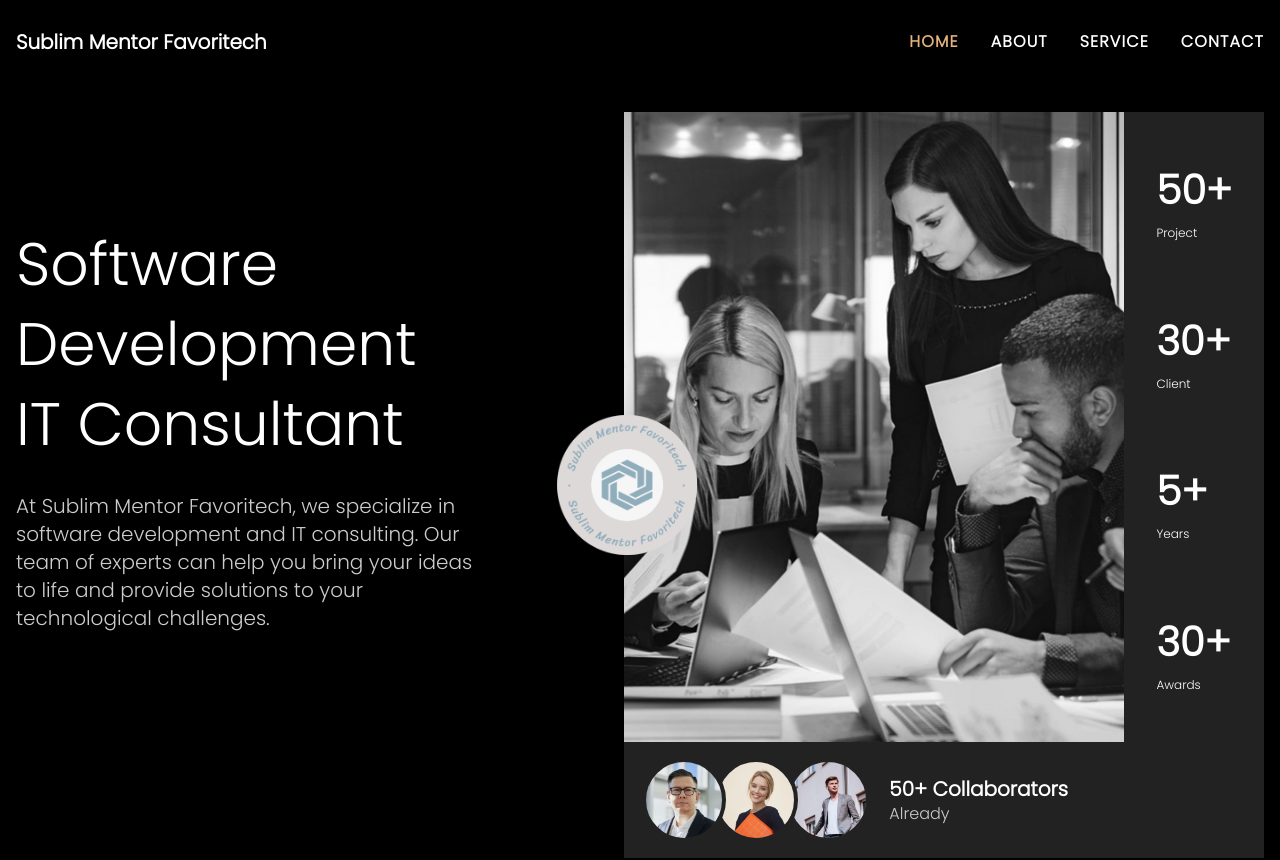
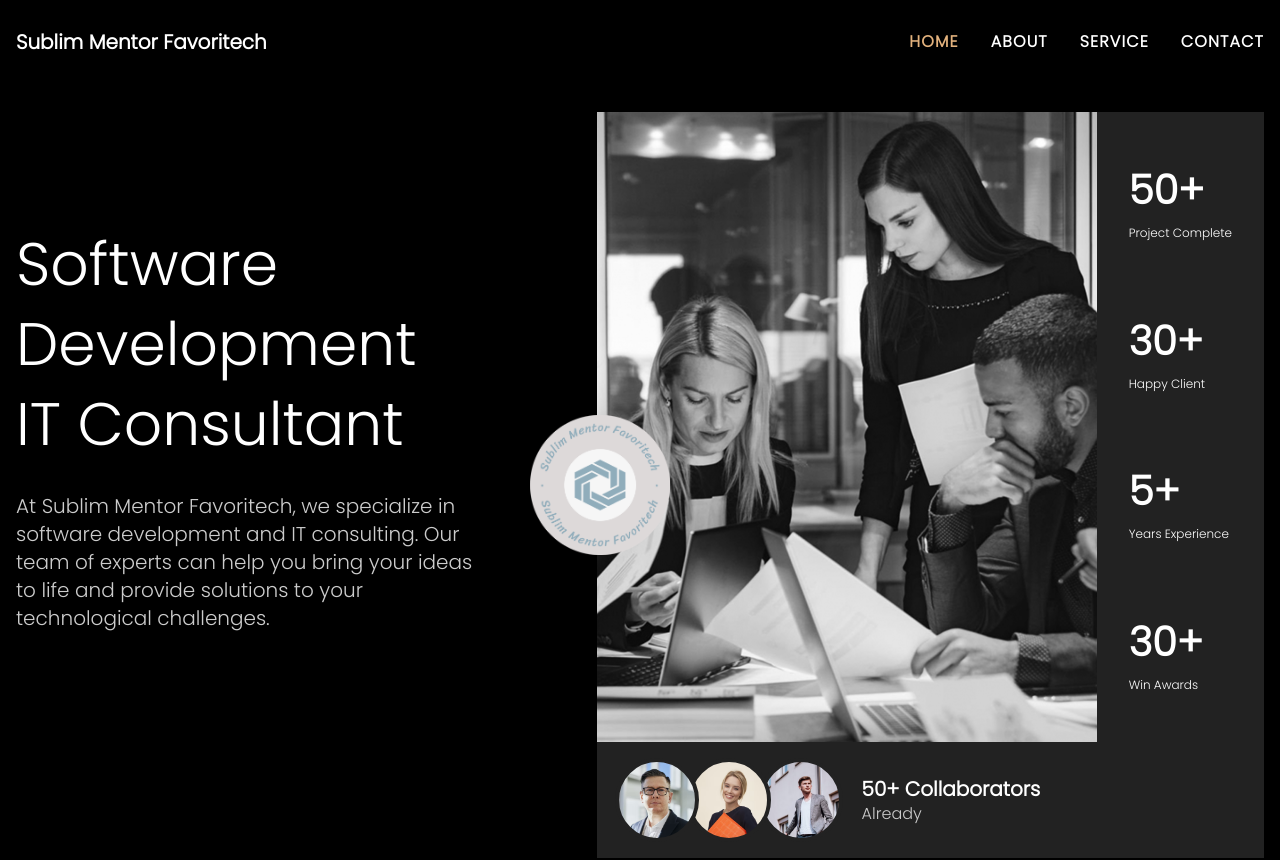
Before and after one commit to favoritech/sublim, a React (Create React App) app: page / in a window 1280 px wide. Shown: the top 860 px of the page. Built offline with nearby package versions, Linux system fonts and the light colour scheme.

Commit message:
fix: change summary content

```diff
--- a/src/components/home/HomeSummary.jsx
+++ b/src/components/home/HomeSummary.jsx
@@ -5,19 +5,19 @@
 
 const draftSummaries = [
   {
-    description: "Project",
+    description: "Project Complete",
     count: 50,
   },
   {
-    description: "Client",
+    description: "Happy Client",
     count: 30,
   },
   {
-    description: "Years",
+    description: "Years Experience",
     count: 5,
   },
   {
-    description: "Awards",
+    description: "Win Awards",
     count: 30,
   },
 ];
```
